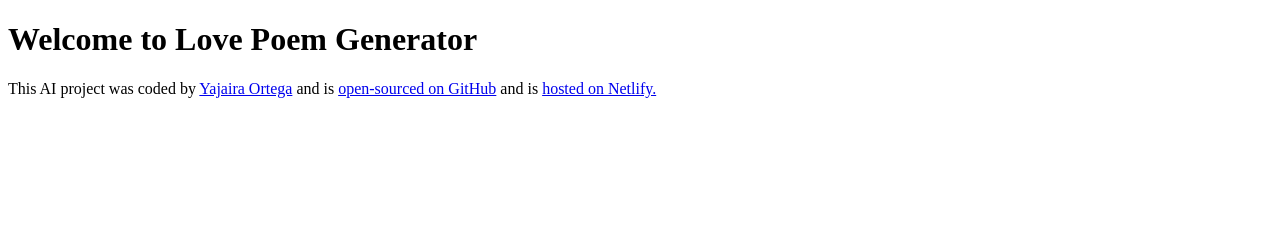
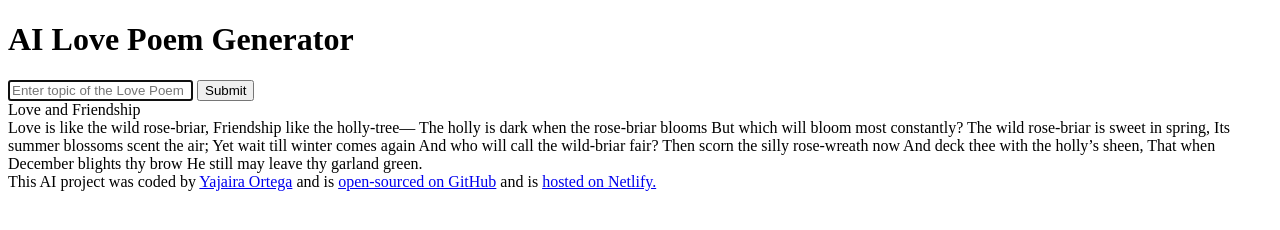
Before and after one commit to yortega216/love-poem-generator, a plain HTML site: page index.html in a window 1280 px wide. Drawn offline with Linux system fonts and the light colour scheme.

Commit message:
Added the basic HTML structure

```diff
--- a/index.html
+++ b/index.html
@@ -7,7 +7,37 @@
     <title>AI Poem Generator</title>
 </head>
 <body>
-    <h1>Welcome to Love Poem Generator</h1>
+    <header>
+    <h1>AI Love Poem Generator</h1>
+    </header>
+    <main>
+        <form>
+            <input type="text" placeholder="Enter topic of the Love Poem"
+            autofocus
+            required
+            autocomplete="off"
+            />
+            <input type="submit"/>
+        </form>
+        <div>
+            Love and Friendship
+            <br />
+            Love is like the wild rose-briar,
+            Friendship like the holly-tree—
+            The holly is dark when the rose-briar blooms
+            But which will bloom most constantly?
+
+            The wild rose-briar is sweet in spring,
+            Its summer blossoms scent the air;
+            Yet wait till winter comes again
+            And who will call the wild-briar fair?
+
+            Then scorn the silly rose-wreath now
+            And deck thee with the holly’s sheen,
+            That when December blights thy brow
+            He still may leave thy garland green.
+        </div>
+    </main>
     <footer>
         This AI project was coded by
         <a href="https://github.com/yortega216" target="_blank">Yajaira Ortega</a> and is
```
